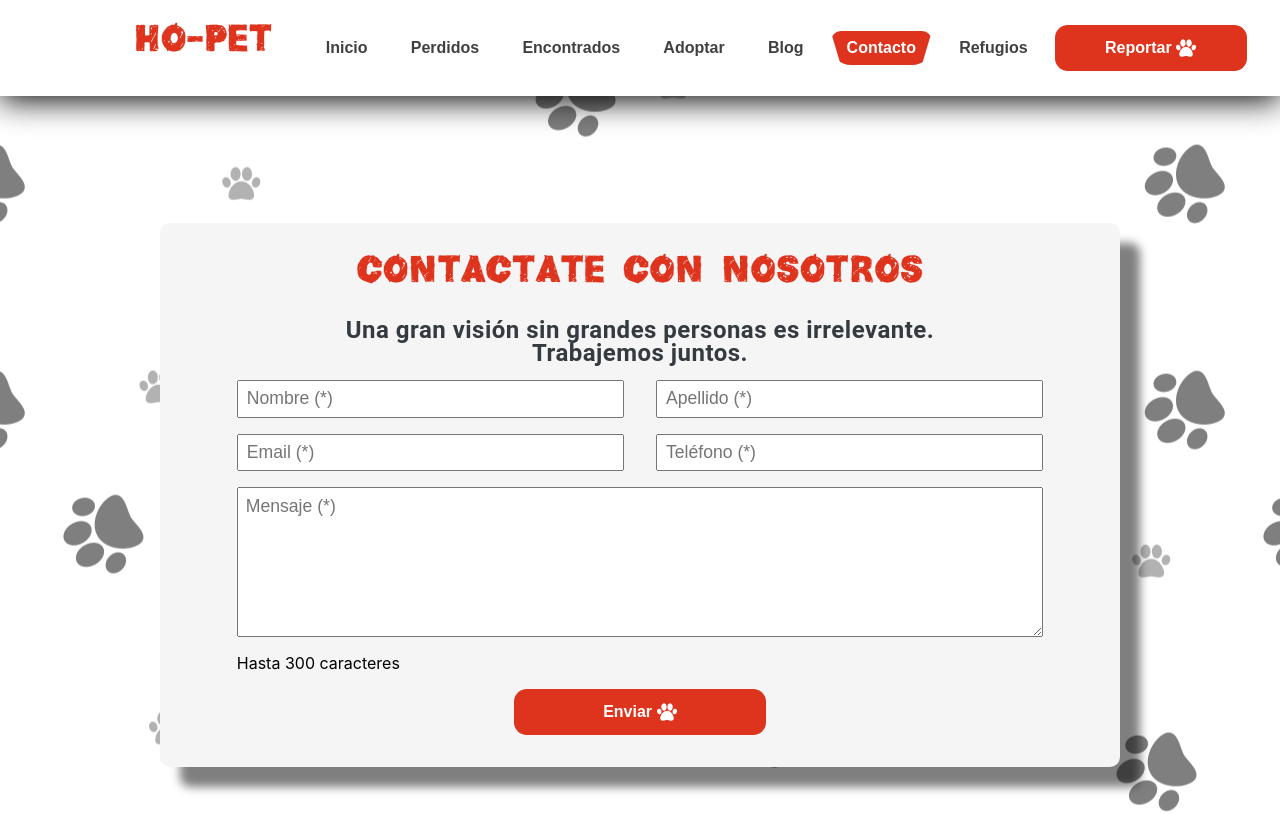
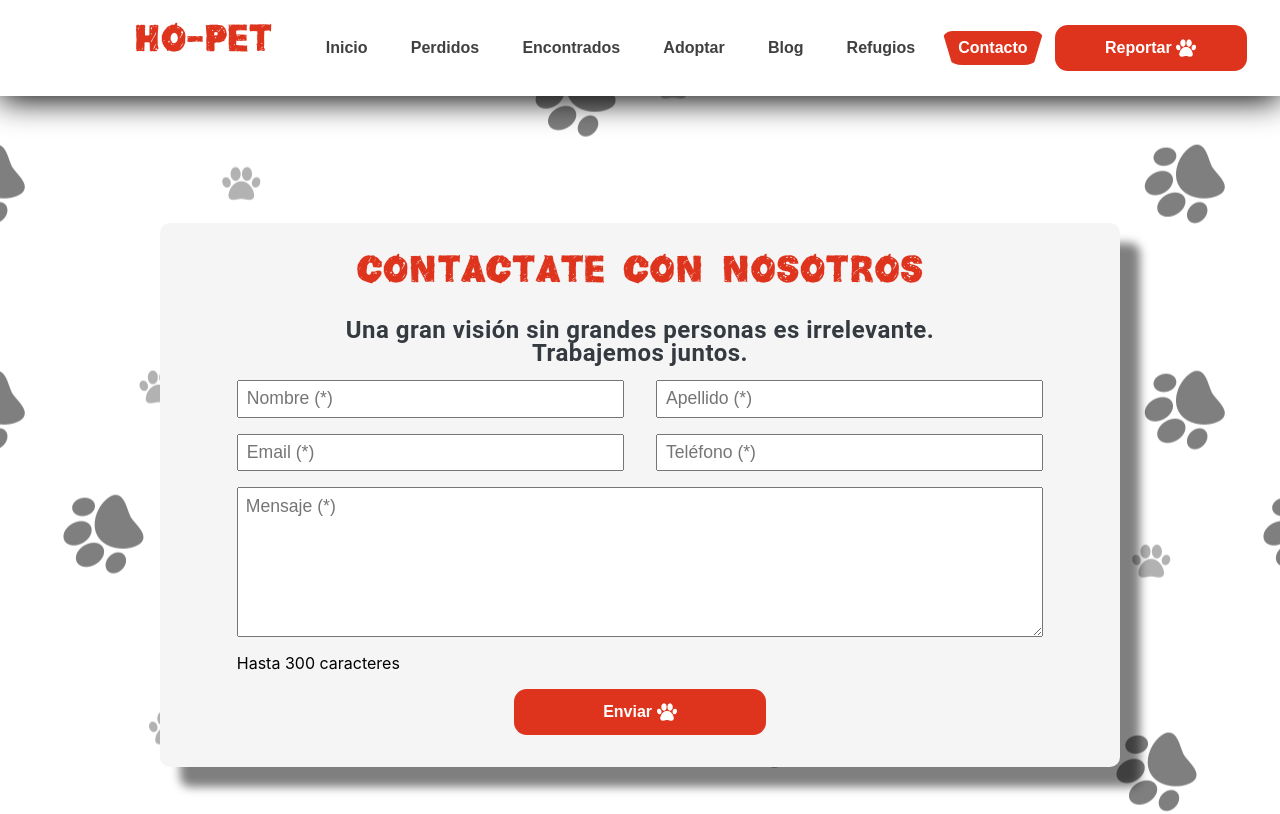
Before and after one commit to santiudev/software-mascotas, a React (Create React App) app: page /contacto in a window 1280 px wide. Shown: the top 814 px of the page. Built offline with nearby package versions, Linux system fonts and the light colour scheme.

Commit message:
Correr el apartado Contacto al final del navbar

```diff
--- a/src/componentes/nav/nav.jsx
+++ b/src/componentes/nav/nav.jsx
@@ -27,8 +27,8 @@ const botones = [
 	{texto: "Encontrados", path: "/encontrados"},
 	{texto: "Adoptar", path: "/adoptar"},
 	{texto: "Blog", path: "/blog"},
-	{texto: "Contacto", path: "/contacto"},
-	{texto: "Refugios", path: "/refugios"}
+	{texto: "Refugios", path: "/refugios"},
+	{texto: "Contacto", path: "/contacto"}
 ];
 
 const Nav = () => {
```
